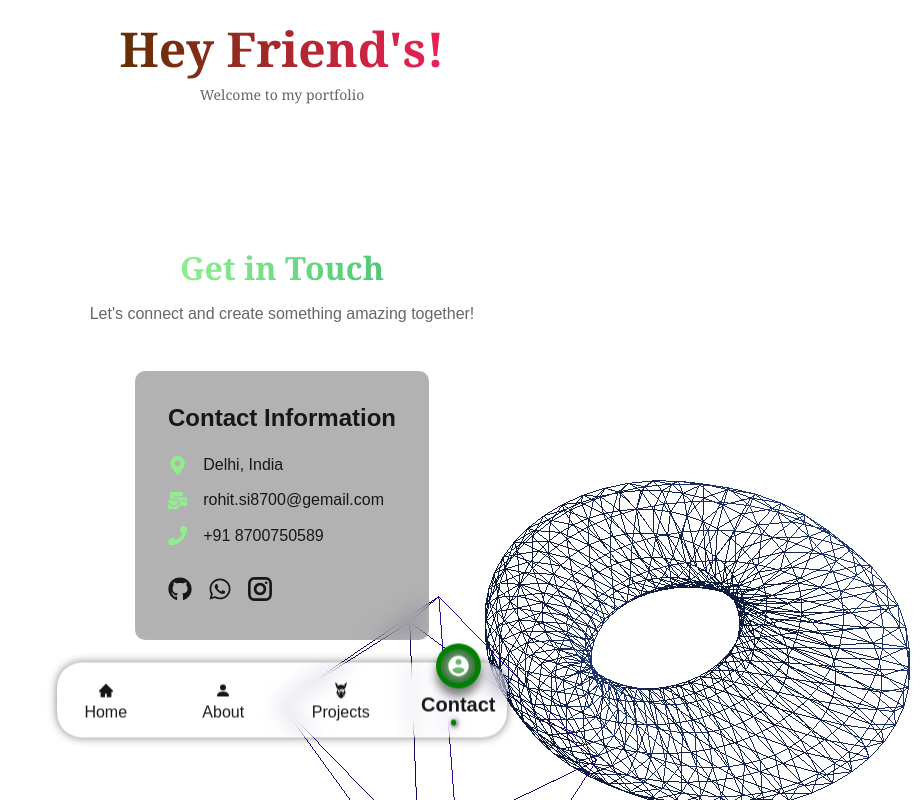
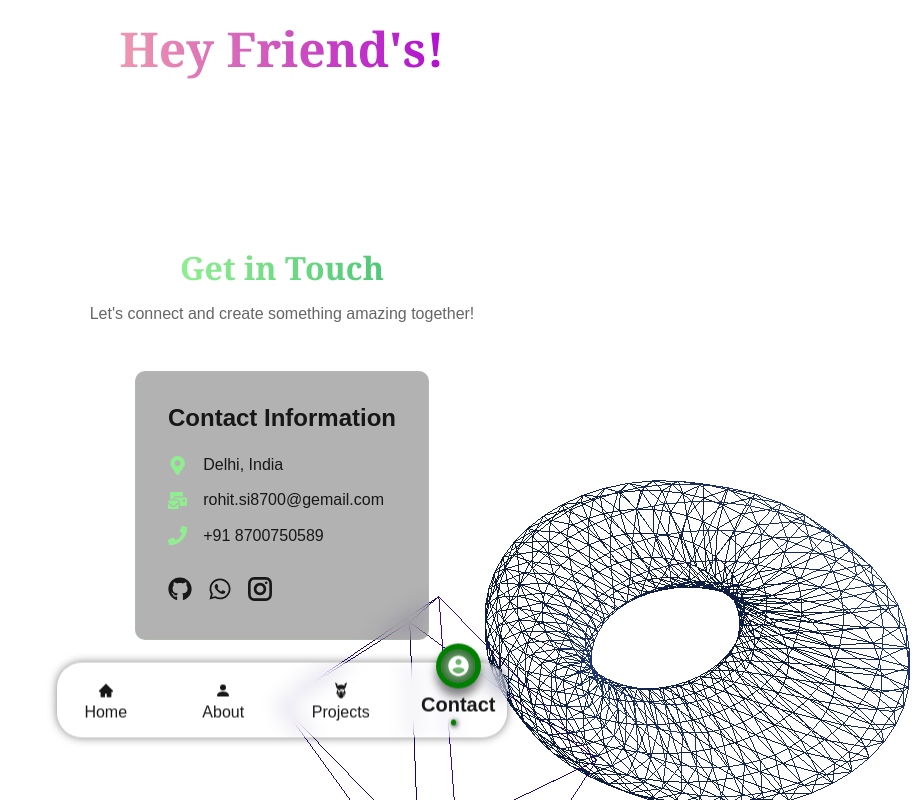
Before and after one commit to Singh8700/itsme, a Next.js app: page /contact in a window 1280 px wide. Shown: the whole page, without its empty margins (358-1280 px from the left). Built offline with nearby package versions, Linux system fonts and the light colour scheme.

Commit message:
color file fixed

```diff
--- a/src/app/home/logo.jsx
+++ b/src/app/home/logo.jsx
@@ -9,6 +9,7 @@ const LogoSection = () => {
 
 
   useEffect(() => {
+
     const handleScroll = () => {
       const offset = window.scrollY;
       if (offset >= 50) {
@@ -24,14 +25,6 @@ const LogoSection = () => {
     };
   }, []);
 
-    const getRandomColor = () => {
-        const letters = "0123456789ABCDEF";
-        let color = "#";
-        for (let i = 0; i < 6; i++) {
-          color += letters[Math.floor(Math.random() * 16)];
-        }
-        return color;
-      };
 
   return (
     <div className={`${style.LogoContainer} ${scrolled ? style.scroll : ""}`}>
@@ -39,7 +32,7 @@ const LogoSection = () => {
         <h2 style={{
           fontWeight: "bolder",
           fontFamily:"Georgia, 'Times New Roman', Times, serif",
-          background: `linear-gradient(to right, ${getRandomColor()}, ${getRandomColor()})`,
+          background: `linear-gradient(to right, #ef99af,#af0fcf )`,
           WebkitBackgroundClip: "text",
           WebkitTextFillColor: "transparent",
         }}>Hey Friend's!</h2>
--- a/src/app/home/logo.module.css
+++ b/src/app/home/logo.module.css
@@ -10,9 +10,8 @@
   overflow: hidden;
   padding: 1rem 2rem;
   transition: all 0.3s ease-in-out;
-  -webkit-backdrop-filter: blur(10px);
-          backdrop-filter: blur(10px);
-  font-family: Georgia, "Times New Roman", Times, serif;
+  backdrop-filter: blur(10px);
+  font-family: Georgia, 'Times New Roman', Times, serif;
 }
 
 .logo {
@@ -26,10 +25,10 @@
   color: #666;
   margin-top: 0.25rem;
   font-size: 0.875rem;
+  color: rgba(255, 255, 255, 0.5);
 }
 
 .scroll {
-  background: rgb(0, 0, 0);
-  -webkit-backdrop-filter: blur(10px);
-          backdrop-filter: blur(10px);
-}/*# sourceMappingURL=logo.module.css.map */
+  background: black;
+  backdrop-filter: blur(10px);
+}
--- a/src/app/home/logo.module.scss
+++ b/src/app/home/logo.module.scss
@@ -25,7 +25,7 @@ overflow:hidden;
     color: #666;
     margin-top: 0.25rem;
     font-size: 0.875rem;
-
+  color:rgba(255,255,255,0.5);
 }
 .scroll{
     background: rgba(0, 0, 0, 1);
--- a/src/app/page.jsx
+++ b/src/app/page.jsx
@@ -4,6 +4,7 @@ import style from './main.module.css';
 import { motion } from 'framer-motion';
 import Background from './objects/Background';
 import Link from 'next/link';
+import RandomeColor from "./rendomColor/randomColor"
 
 export default function Home() {
   return (
@@ -20,7 +21,9 @@ export default function Home() {
           className={style.heroContent}
         >
 
-          <h1>Creative Developer</h1>
+          <h1>
+          <RandomeColor content="Creative Developer"/>
+          </h1>
           <p>Turning Ideas into Digital Reality</p>
           <div className={style.ctaButtons}>
             <Link href="/projects">
```
